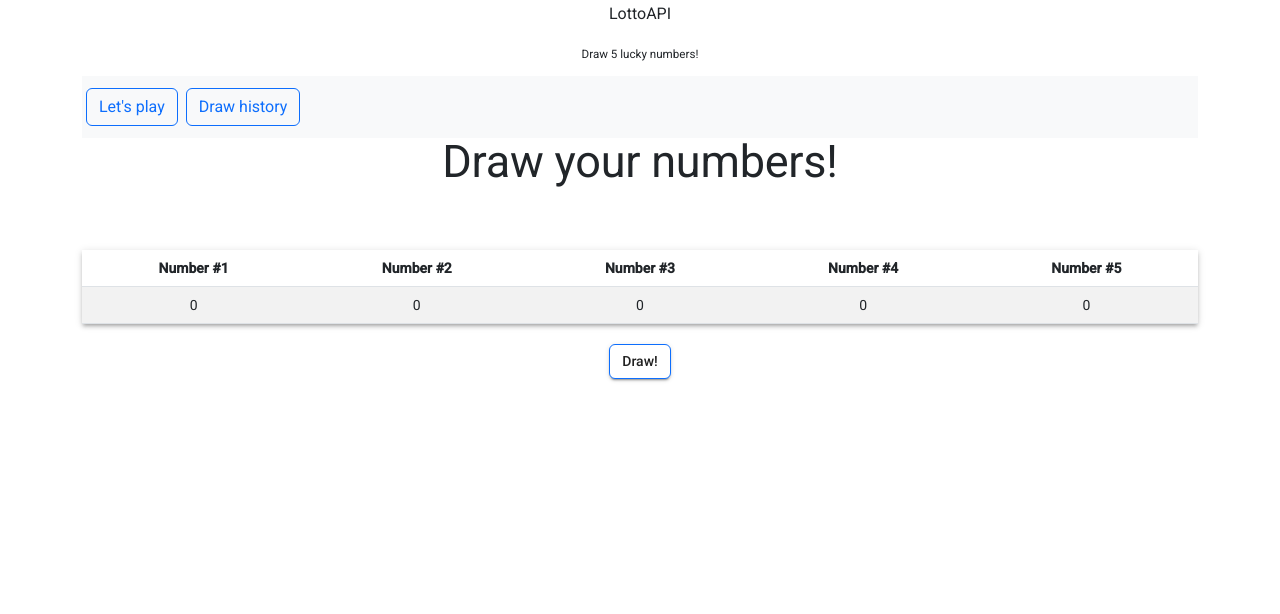
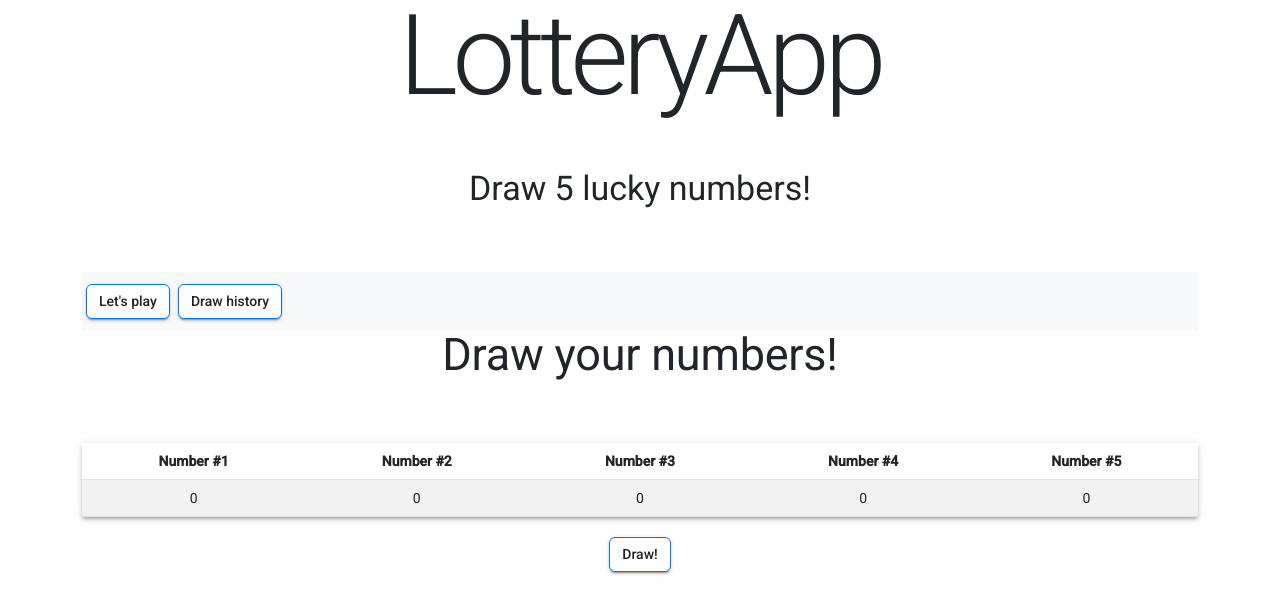
Before and after one commit to SzymonSobiks/LottoAPI, an Angular app in the folder ui/LottoUI/: page /newdraw in a window 1280 px wide. Shown: the top 614 px of the page. Built offline with nearby package versions, Linux system fonts and the light colour scheme.

Commit message:
Visual changes
-add material classes to headers and button

```diff
--- a/ui/LottoUI/src/app/app.component.html
+++ b/ui/LottoUI/src/app/app.component.html
@@ -1,15 +1,15 @@
 <div class="container">
 
-  <h3 class="d-flex justify-content-center">LottoAPI</h3>
-  <h5 class="d-flex justify-content-center">Draw 5 lucky numbers!</h5>
+  <h1 class="d-flex justify-content-center mat-display-4">LotteryApp</h1>
+  <h3 class="d-flex justify-content-center mat-display-1">Draw 5 lucky numbers!</h3>
 
   <nav class="navbar navbar-expand-sm bg-light navbar-dark">
       <ul class="navbar-nav">
           <li class="nav-item">
-              <button routerLink="newdraw" class="m-1 btn btn-light btn-outline-primary" Button>Let's play</button>
+              <button routerLink="newdraw" class="m-1 btn btn-light btn-outline-primary mat-raised-button" Button>Let's play</button>
           </li>
           <li class="nav-item">
-              <button routerLink="drawhistory" class="m-1 btn btn-light btn-outline-primary" Button>Draw history</button>
+              <button routerLink="drawhistory" class="m-1 btn btn-light btn-outline-primary mat-raised-button" Button>Draw history</button>
           </li>
       </ul>
   </nav>
```
